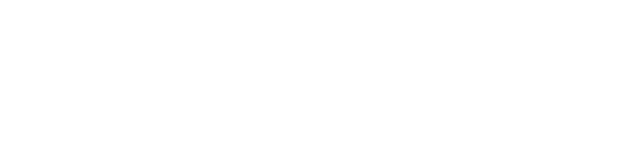
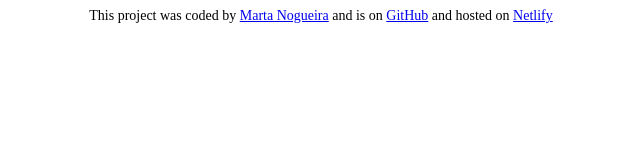
Before and after one commit to Marta-fn/quote_generator, a plain HTML site: page index.html in a window 1280 px wide. Shown: the whole page, without its empty margins (319-959 px from the left). Drawn offline with Linux system fonts and the light colour scheme.

Commit message:
Added footer

```diff
--- a/index.html
+++ b/index.html
@@ -10,7 +10,12 @@
 
 <body>
 
-  <script src="src/index.js"></script>
+  <footer>
+    This project was coded by <a href="https://github.com/Marta-fn" target="_blank">Marta Nogueira</a> and is on <a
+      href="https://github.com/Marta-fn/quote_generator" target="_blank">GitHub</a> and hosted on <a
+      href="https://martafn-quote-generator.netlify.app/" target="_blank">Netlify</a>
+    <script src="src/index.js"></script>
+  </footer>
 </body>
 
 </html>
--- a/src/style.css
+++ b/src/style.css
@@ -0,0 +1,4 @@
+footer {
+  font-size: 14px;
+  text-align: center;
+}
```
